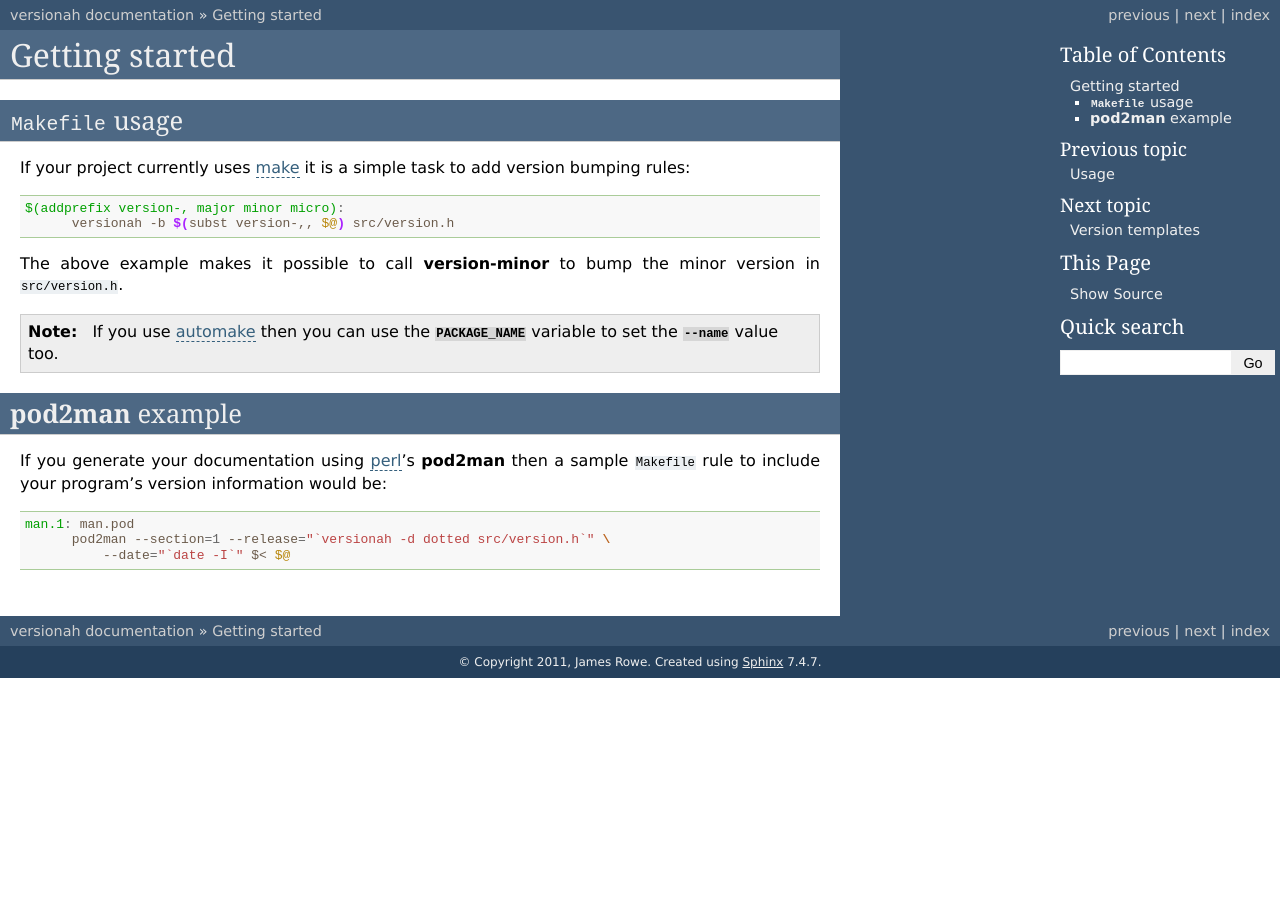
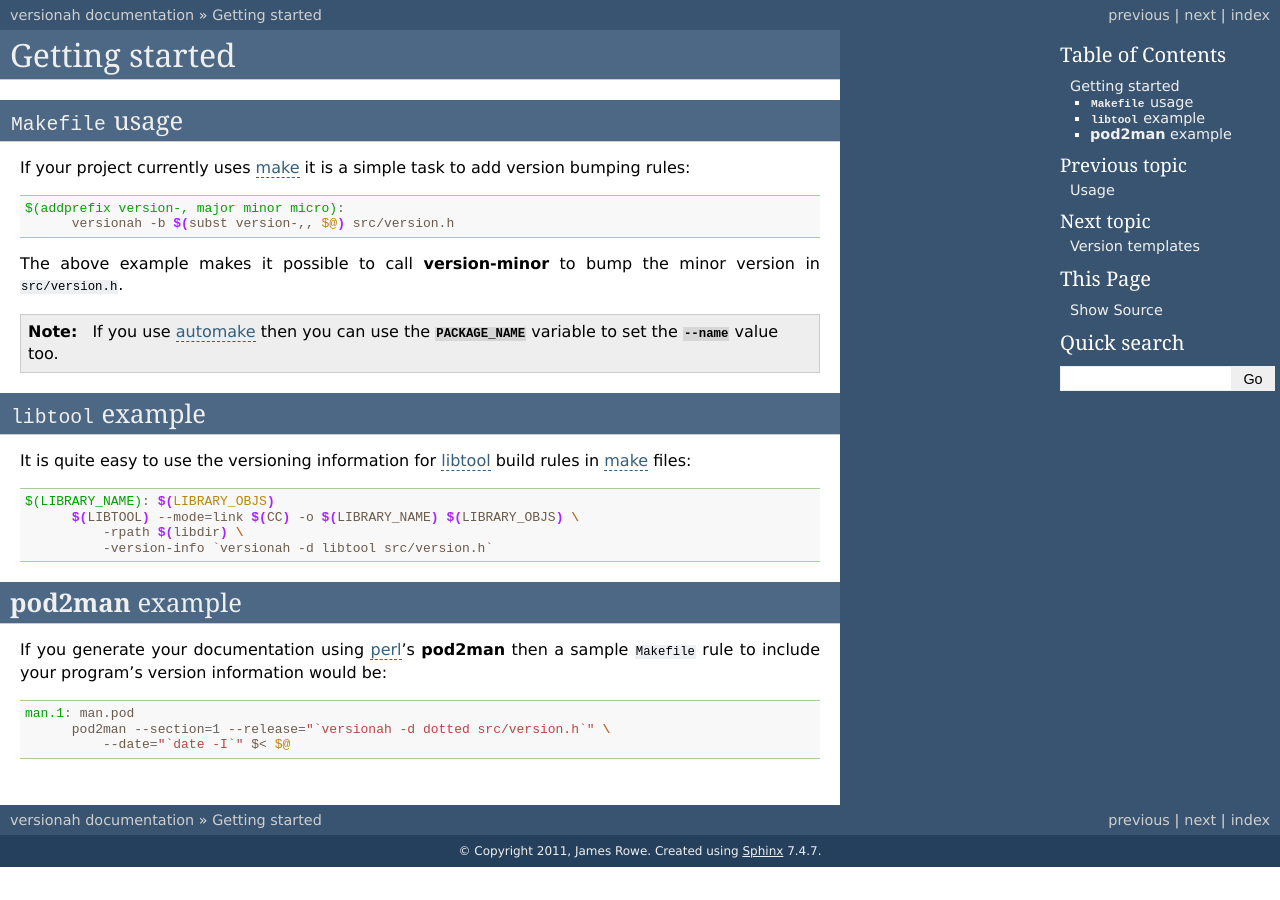
Before and after one commit to JNRowe/versionah, a Sphinx documentation site: the page built from doc/getting_started.rst, in a window 1280 px wide. Built offline with Sphinx 7.4.7, drawn with Linux system fonts in a browser that asks for light colours; the version number could not be read and is left out.

Commit message:
Added basic libtool usage example.

```diff
--- a/doc/getting_started.rst
+++ b/doc/getting_started.rst
@@ -20,6 +20,19 @@ minor version in :file:`src/version.h`.
    If you use automake_ then you can use the :token:`PACKAGE_NAME` variable to
    set the :option:`--name` value too.
 
+``libtool`` example
+-------------------
+
+It is quite easy to use the versioning information for libtool_ build rules in
+make_ files:
+
+.. sourcecode:: make
+
+  $(LIBRARY_NAME): $(LIBRARY_OBJS)
+  	$(LIBTOOL) --mode=link $(CC) -o $(LIBRARY_NAME) $(LIBRARY_OBJS) \
+  	    -rpath $(libdir) \
+  	    -version-info `versionah -d libtool src/version.h`
+
 :command:`pod2man` example
 --------------------------
 
@@ -35,4 +48,5 @@ be:
 
 .. _make: http://www.gnu.org/software/make/make.html
 .. _automake: http://sources.redhat.com/automake/
+.. _libtool: http://www.gnu.org/software/libtool/
 .. _perl: http://www.perl.org/
```
